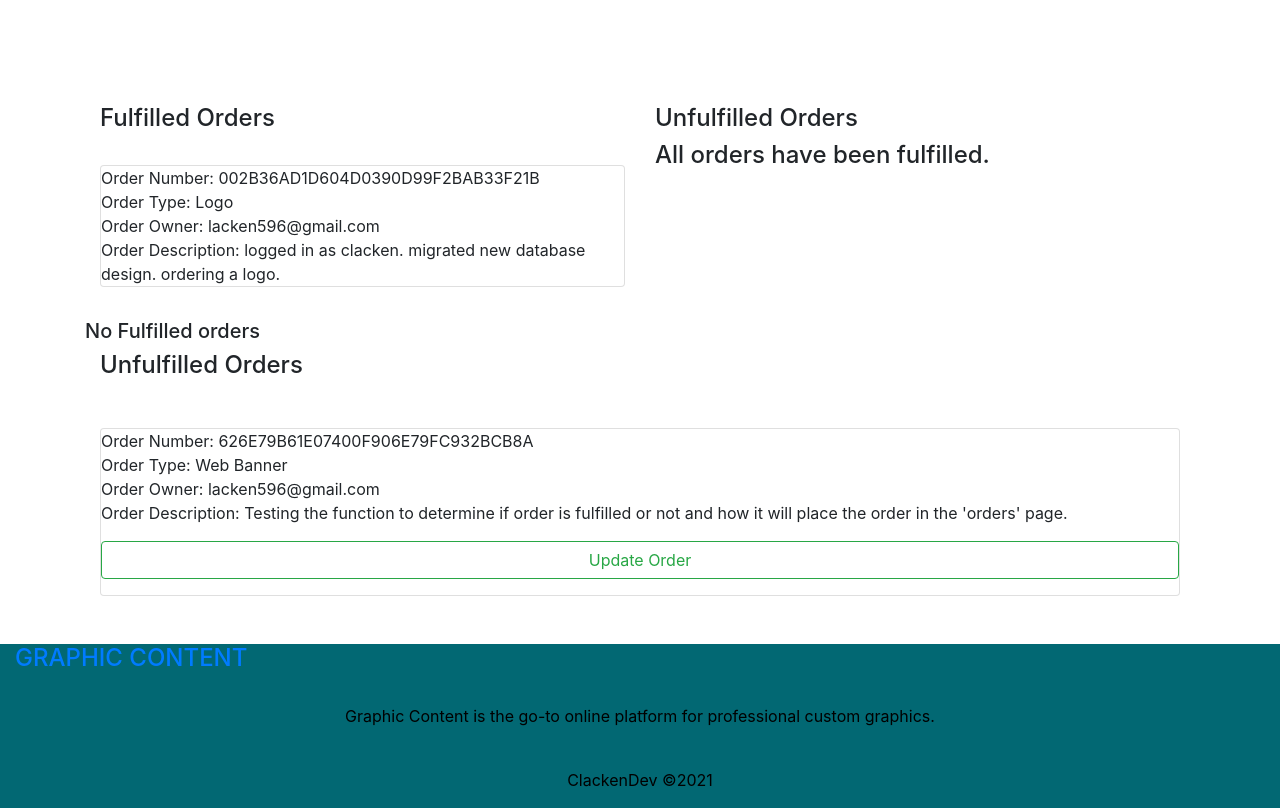
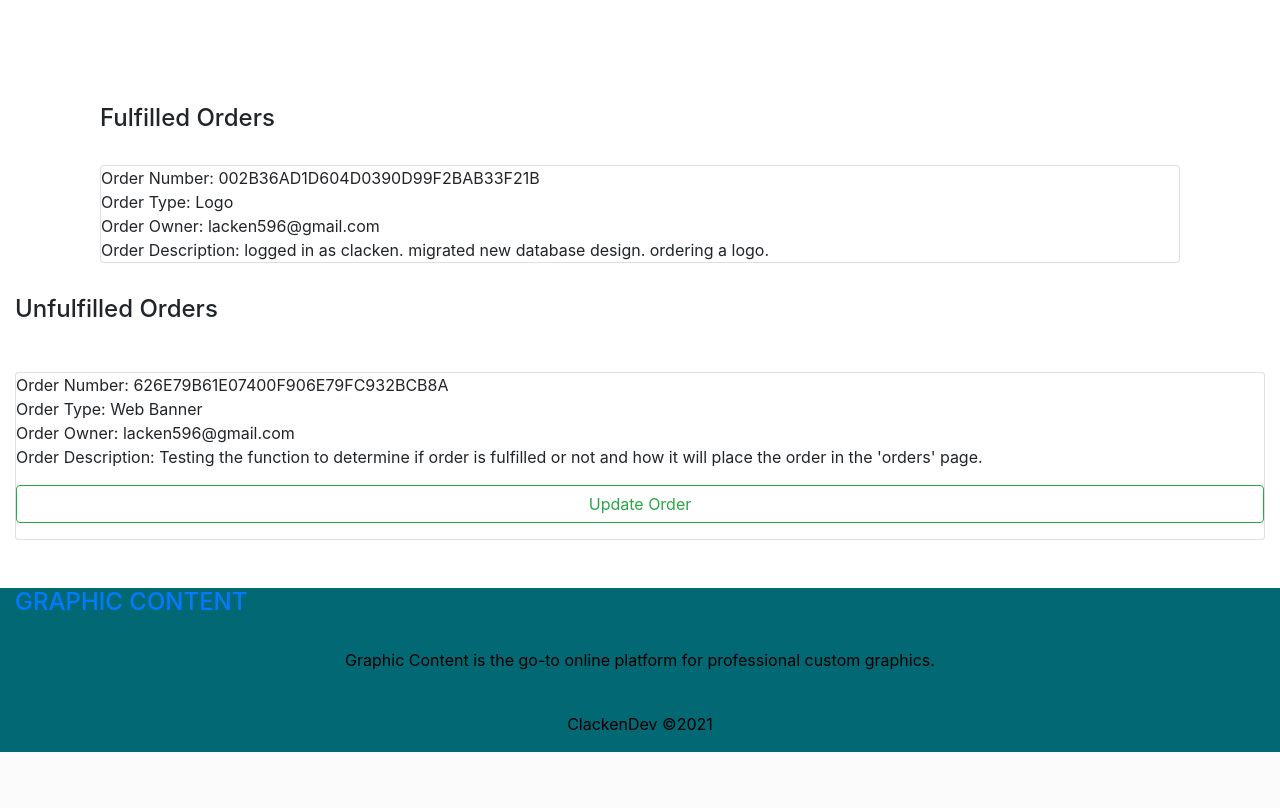
Before and after one commit to Code-Institute-Submissions/clacken-dev-ms4_JanResub, a Django app: page /orders/ in a window 1280 px wide. Shown: the part 56-864 px from the top of the page. After the commit the page ends 808 px from the top, so only its background shows below. Run offline with Django 3.2, Linux system fonts and the light colour scheme; a user stored in the database is signed in; data comes from the database, SQL or seed files in the repository; both versions use the stored data as it was after the commit; some libraries are stand-ins or nearby versions.

Commit message:
Beautify templates

```diff
--- a/orders/forms.py
+++ b/orders/forms.py
@@ -5,7 +5,7 @@
 class OrderForm(forms.ModelForm):
     class Meta:
         model = Order
-        fields = ('description', 'service', 'total', 'image', 'user_profile', 'is_fulfilled', 'changes_requested')
+        fields = ('description', 'service', 'total', 'image', 'user_profile')
 
     def __init__(self, *args, **kwargs):
         super().__init__(*args, **kwargs)
--- a/orders/templates/orders/orders.html
+++ b/orders/templates/orders/orders.html
@@ -21,12 +21,11 @@
                 <span>Order Description: {{ order.description}}</span>
             </div>
         </div>
-        {% else %}
-        <h5>No Fulfilled orders</h5>
         {% endif %}
+        {% if not order.image %}
         <div class="col">
             <h4>Unfulfilled Orders</h4>
-            {% if not order.image %}
+
             <div class="card order-card mx-auto mt-5 mb-5">
                 <span>Order Number: {{ order.order_number }}</span>
                 <span>Order Type: {{ order.service}}</span>
@@ -37,8 +36,7 @@
                     Order</a>
                 <span class="mt-2 mb-2"></span>
             </div>
-            {% else %}
-            <h4>All orders have been fulfilled.</h4>
+
             {% endif %}
         </div>
     </div>
--- a/orders/templates/orders/update_order.html
+++ b/orders/templates/orders/update_order.html
@@ -23,7 +23,8 @@
     </div>
     <div class="row">
         <div class="col-12 col-md-6">
-                <form method="POST" action="{% url 'edit_order' order.order_number %}" class="form mb-2" enctype="multipart/form-data">
+            <form method="POST" action="{% url 'edit_order' order.order_number %}" class="form mb-2"
+                enctype="multipart/form-data">
                 {% csrf_token %}
                 {{ form | crispy }}
                 <div class="text-right">
--- a/orders/views.py
+++ b/orders/views.py
@@ -47,6 +47,7 @@
     if request.method == 'POST':
         form = OrderForm(request.POST, request.FILES, instance=order)
         if form.is_valid():
+            form.is_fulfilled = True
             form.save()
             messages.success(request, 'Successfully updated product!')
             return redirect(reverse('orders'))
--- a/products/templates/products/edit_product2.html
+++ b/products/templates/products/edit_product2.html
@@ -52,7 +52,8 @@
                     {% csrf_token %}
                     {{ form | crispy }}
                     <div class="text-center my-3">
-                            <a href="{% url 'products' %}" class="btn btn-outline-danger rounded-2 text-uppercase">Cancel</a>
+                        <a href="{% url 'products' %}"
+                            class="btn btn-outline-danger rounded-2 text-uppercase">Cancel</a>
                         <button class="btn btn-outline-success rounded-2 text-uppercase" type="submit">Submit</button>
                     </div>
                 </form>
--- a/products/templates/products/product_detail2.html
+++ b/products/templates/products/product_detail2.html
@@ -19,11 +19,13 @@
                 <!-- Product image -->
                 {% if product.image %}
                 <a href="{{ product.image.url }}" target="_blank">
-                        <img class="card-img-top border border-dark img-fluid" src="{{ product.image.url }}" alt="{{ product.service_type }}">
+                    <img class="card-img-top border border-dark img-fluid" src="{{ product.image.url }}"
+                        alt="{{ product.service_type }}">
                 </a>
                 {% else %}
                 <a href="">
-                        <img class="card-img-top border border-dark img-fluid" src="{{ MEDIA_URL }}noimage.png" alt="{{ product.service_type }}">
+                    <img class="card-img-top border border-dark img-fluid" src="{{ MEDIA_URL }}noimage.png"
+                        alt="{{ product.service_type }}">
                 </a>
                 {% endif %}
                 <!-- END product image -->
--- a/profiles/templates/profiles/profile.html
+++ b/profiles/templates/profiles/profile.html
@@ -40,7 +40,8 @@
                         <span>{{ order.order_number }}</span>
 
                         <span>
-                    <img class="card-img-top img-fluid mt-4" src="{{ order.image.url }}" alt="{{ order.service }}">
+                            <img class="card-img-top img-fluid mt-4" src="{{ order.image.url }}"
+                                alt="{{ order.service }}">
                         </span>
 
                     </span>
@@ -48,7 +49,8 @@
                     <span>Paid: ${{ order.total }}</span>
                     <span>Service ordered: {{ order.service }}</span>
                     <div class="my-4 text-center">
-            <a href="{% url 'request_changes' order.order_number %}" class="btn btn-outline-secondary btn-sm me-2">Request Changes</a>
+                        <a href="{% url 'request_changes' order.order_number %}"
+                            class="btn btn-outline-secondary btn-sm me-2">Request Changes</a>
                     </div>
                 </div>
                 {% else %}
```
Also changed, not shown: db.sqlite3, media/product7_D5zl0Aq.jpg (added), profiles/templates/profiles/change_order.html (indentation only). Lines whose indentation alone changed are shown as unchanged.
